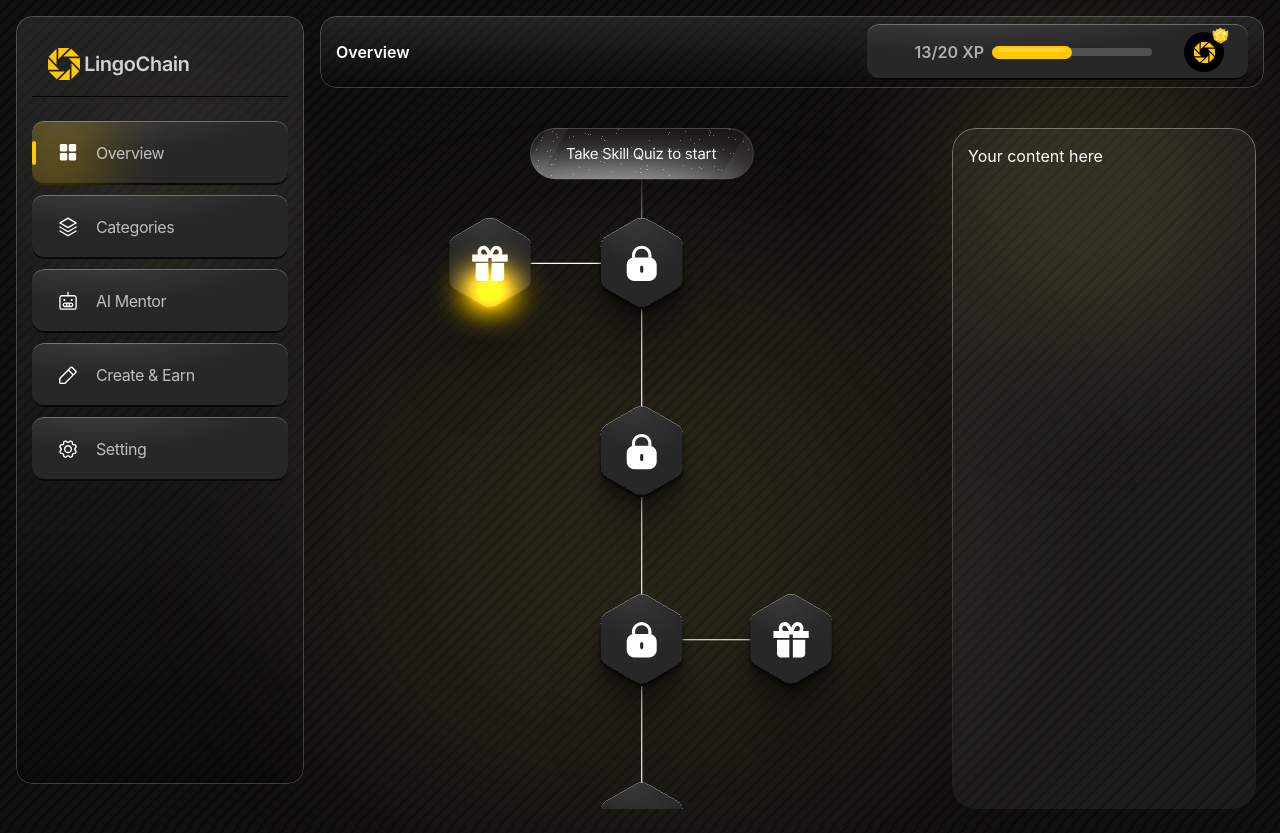
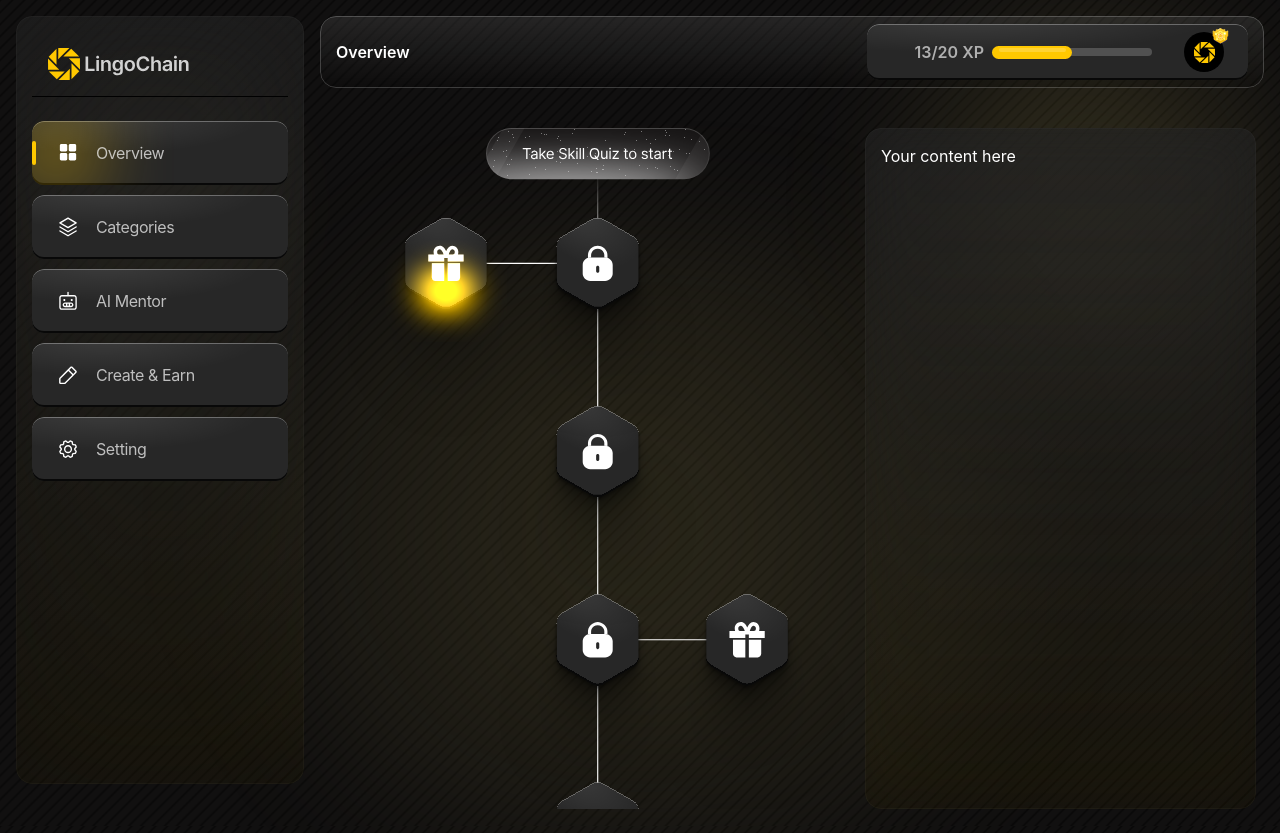
Before and after one commit to boy-who-cried-wolf/lingo-chain-ui, a React (Create React App) app: page /overview in a window 1280 px wide. Built offline with nearby package versions, Linux system fonts and the light colour scheme; some icons are missing.

Commit message:
fix: bg effect

```diff
--- a/src/components/container/LightSimpleBlurContainer.tsx
+++ b/src/components/container/LightSimpleBlurContainer.tsx
@@ -12,18 +12,19 @@ const LightSimpleBlurContainer: React.FC<LightSimpleBlurContainerProps> = ({
     style = {},
 }) => {
     return (
-        <div
-            className={`relative rounded-3xl backdrop-blur-xl ${className}`}
-            style={style}
-        >
-            {/* Background with white opacity */}
-            <div className="absolute inset-0 rounded-3xl bg-white/5" />
+        <div className="w-full h-full relative overflow-hidden rounded-2xl">
 
-            {/* Gradient border - using Tailwind utilities */}
-            <div className="absolute inset-0 rounded-3xl bg-gradient-border-white gradient-border-mask opacity-60" />
+            {/* Main background - dark with transparency */}
+            <div className="absolute inset-0 bg-black rounded-2xl opacity-10"></div>
+
+            {/* Border gradient - dark to transparent */}
+            <div className="absolute inset-0 rounded-2xl bg-gradient-to-b from-background-tertiary to-primary-500/5 opacity-50"></div>
+
+            {/* Border with gradient */}
+            <div className="absolute inset-0 rounded-2xl border border-white/20 opacity-15"></div>
 
             {/* Content container */}
-            <div className="relative w-full h-full rounded-3xl">
+            <div className="relative z-10 p-4 h-full flex flex-col backdrop-blur-xl">
                 {children}
             </div>
         </div>
--- a/src/layouts/main/MainLayoutSidebar.tsx
+++ b/src/layouts/main/MainLayoutSidebar.tsx
@@ -17,20 +17,18 @@ const MainLayoutSidebar: React.FC = () => {
     <aside className="w-80 h-screen p-4 relative">
       {/* Main container with glassmorphism effect */}
       <div className="w-full h-full relative overflow-hidden rounded-2xl">
-        {/* Backdrop blur effect */}
-        <div className="absolute inset-0 backdrop-blur-[27px]"></div>
 
         {/* Main background - dark with transparency */}
-        <div className="absolute inset-0 bg-black/20 rounded-2xl"></div>
+        <div className="absolute inset-0 bg-black rounded-2xl opacity-10"></div>
 
         {/* Border gradient - dark to transparent */}
-        <div className="absolute inset-0 rounded-2xl bg-gradient-to-b from-white/10 to-transparent"></div>
+        <div className="absolute inset-0 rounded-2xl bg-gradient-to-b from-background-tertiary to-primary-500/5 opacity-50"></div>
 
         {/* Border with gradient */}
-        <div className="absolute inset-0 rounded-2xl border border-white/20"></div>
+        <div className="absolute inset-0 rounded-2xl border border-white/20 opacity-15"></div>
 
         {/* Content container */}
-        <div className="relative z-10 p-4 h-full flex flex-col">
+        <div className="relative z-10 p-4 h-full flex flex-col backdrop-blur-3xl">
           {/* Logo section */}
           <div className="flex items-center gap-1.5 p-4">
             <Logo variant="logo-with-label" />
```
